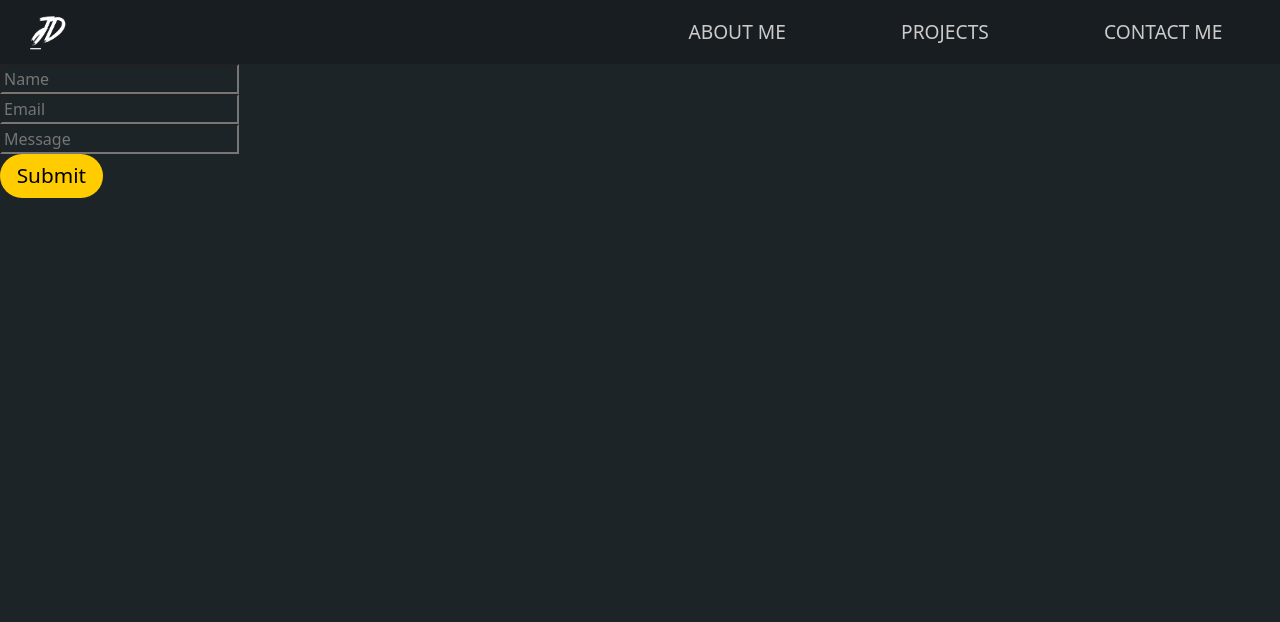
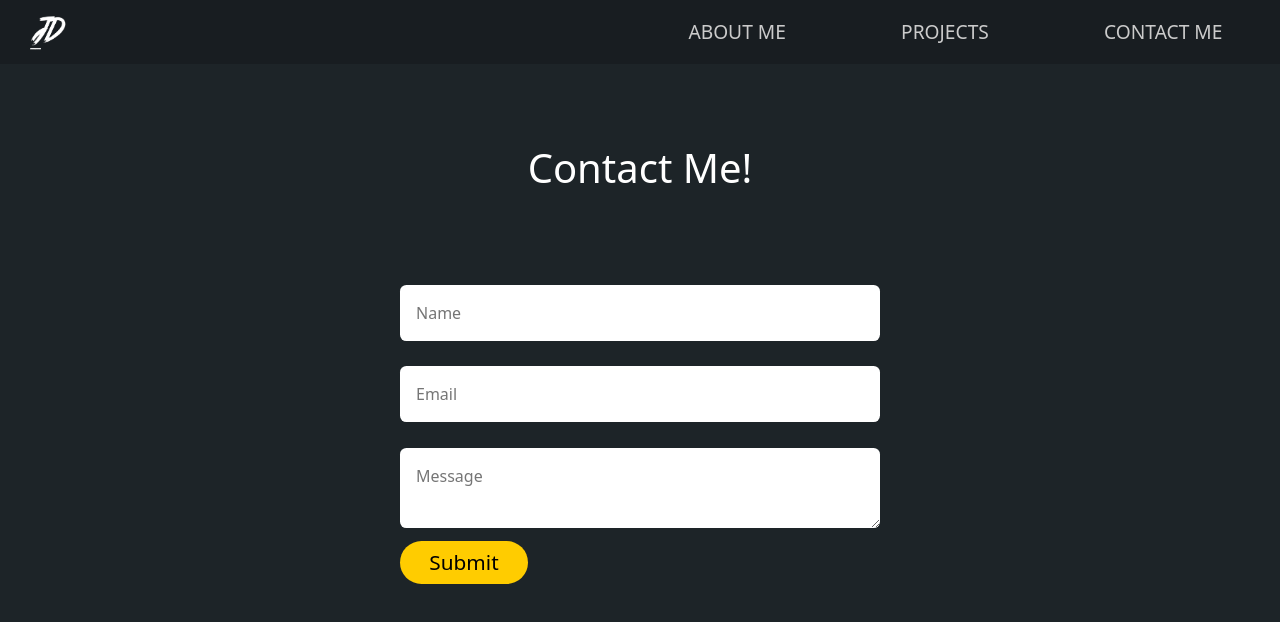
Before and after one commit to jobindnl/portfolio, a React (Create React App) app: page /contact in a window 1280 px wide. Shown: the top 622 px of the page. Built offline with nearby package versions, Linux system fonts and the light colour scheme.

Commit message:
form submission works

```diff
--- a/package.json
+++ b/package.json
@@ -7,6 +7,7 @@
     "@testing-library/react": "^11.1.0",
     "@testing-library/user-event": "^12.1.10",
     "bootstrap": "^5.0.2",
+    "dotenv": "^10.0.0",
     "react": "^17.0.2",
     "react-bootstrap": "^1.6.1",
     "react-dom": "^17.0.2",
--- a/src/components/Contact.css
+++ b/src/components/Contact.css
@@ -1,13 +1,33 @@
+.contact h1 {
+  margin: 2em;
+  text-align: center;
 
-.contact form *{
+}
+
+.contact form {
   display: flex;
   flex-direction: column;
+  justify-content: center;
+  margin: .6rem auto;
+  width: 30rem;
+}
+
+.contact input[name='name'],
+.contact input[name='email'],
+.contact textarea[name='message']{
+  color: black;
+  padding: 1em 1em;
+  margin: .8rem 0;
+  background-color: white;
+  border-radius: .4rem;
+  border: 0rem solid transparent;
 }
 
 .contact form input:last-child{
   background-color: var(--yellow);
   border: 0rem solid transparent;
   border-radius: 2rem;
+  width: 8rem;
   padding: .3em .8em;
   font-size: 1.3rem;
   color: black;
--- a/src/components/Contact.js
+++ b/src/components/Contact.js
@@ -1,20 +1,28 @@
 import React from 'react'
 import emailjs from 'emailjs-com'
 import './Contact.css'
+require('dotenv').config()
 
 function Contact() {
 
   const handleSubmit = (event) => {
     event.preventDefault()
-    console.log(event.target)
+    emailjs.sendForm('service_vccjnzt', 'template_oca7lss', event.target, "user_OLNXyEU1sJavhPEckBQ1A")
+      .then((response) => {
+        console.log('SUCCESS!', response.status, response.text)
+      }, (error) => {
+        console.log('FAILED...', error)
+      })
+    event.target.reset()
   }
 
   return (
     <div className='contact'>
+      <h1>Contact Me!</h1>
       <form onSubmit={handleSubmit}>
         <input placeholder='Name' type="text" name='name' required />
-        <input  placeholder='Email' type="email" name='email' required />
-        <input  placeholder='Message' type="textarea" name='message' required/>
+        <input placeholder='Email' type="email" name='email' required />
+        <textarea placeholder='Message' type="textarea" name='message' required />
         <input type="submit" />
       </form>
     </div>
```
Also changed, not shown: 2 other files (tests, documents, lock files or other folders).
